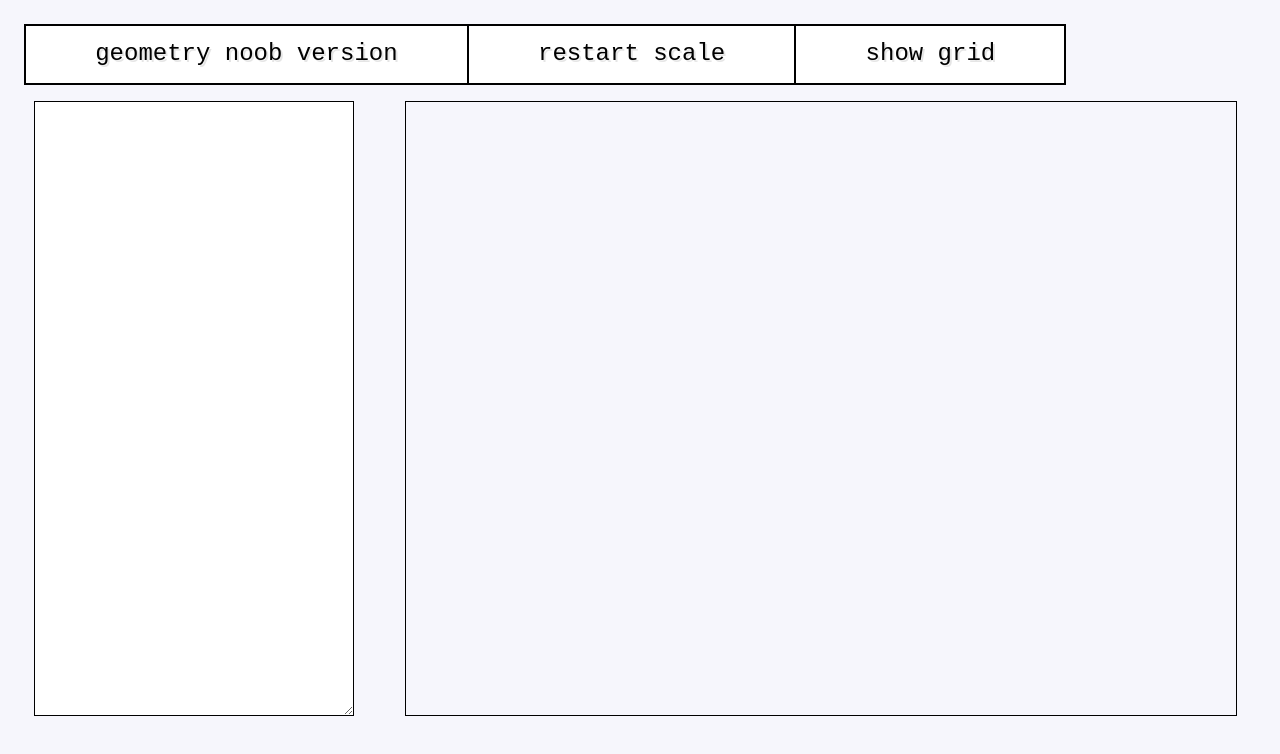
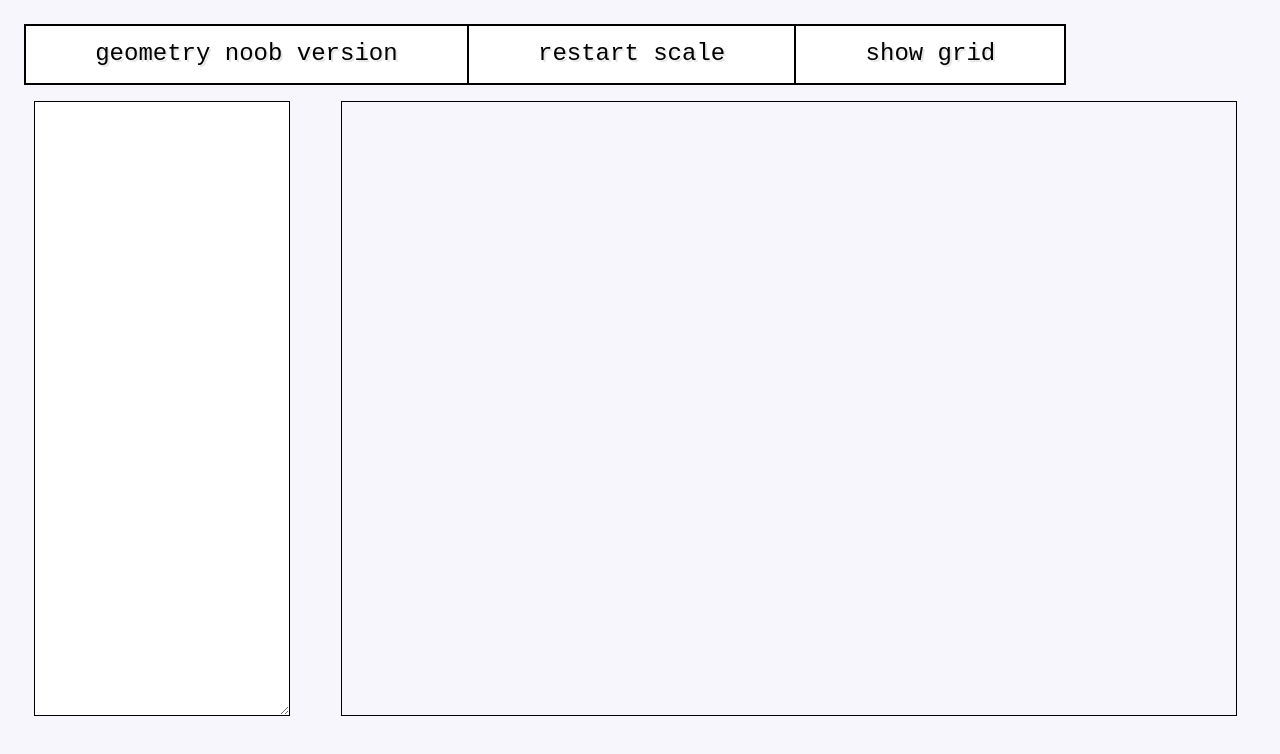
Before and after one commit to abraham-murillo/Geometry-drawing-tool, a React (Create React App) app: page / in a window 1280 px wide. Shown: the top 754 px of the page. Built offline with nearby package versions, Linux system fonts and the light colour scheme.

Commit message:
Bigger text

```diff
--- a/src/styles.css
+++ b/src/styles.css
@@ -10,9 +10,10 @@ body {
   position: static;
   /* display: block; */
   padding: 0;
-  width: 25vw;
+  width: 20vw;
   height: 48vw;
   margin: 0vw 2vw;
+  font-size: x-large;
   background-color: white;
   border:black 1px solid;
 }
@@ -21,7 +22,7 @@ body {
   position: static;
   display: inline-block;
   padding: 0;
-  width: 65vw;
+  width: 70vw;
   height: 48vw;
   margin: 0vw 2vw;
   border:black 1px solid;
```
Also changed, not shown: 1 other file (tests, documents, lock files or other folders).
